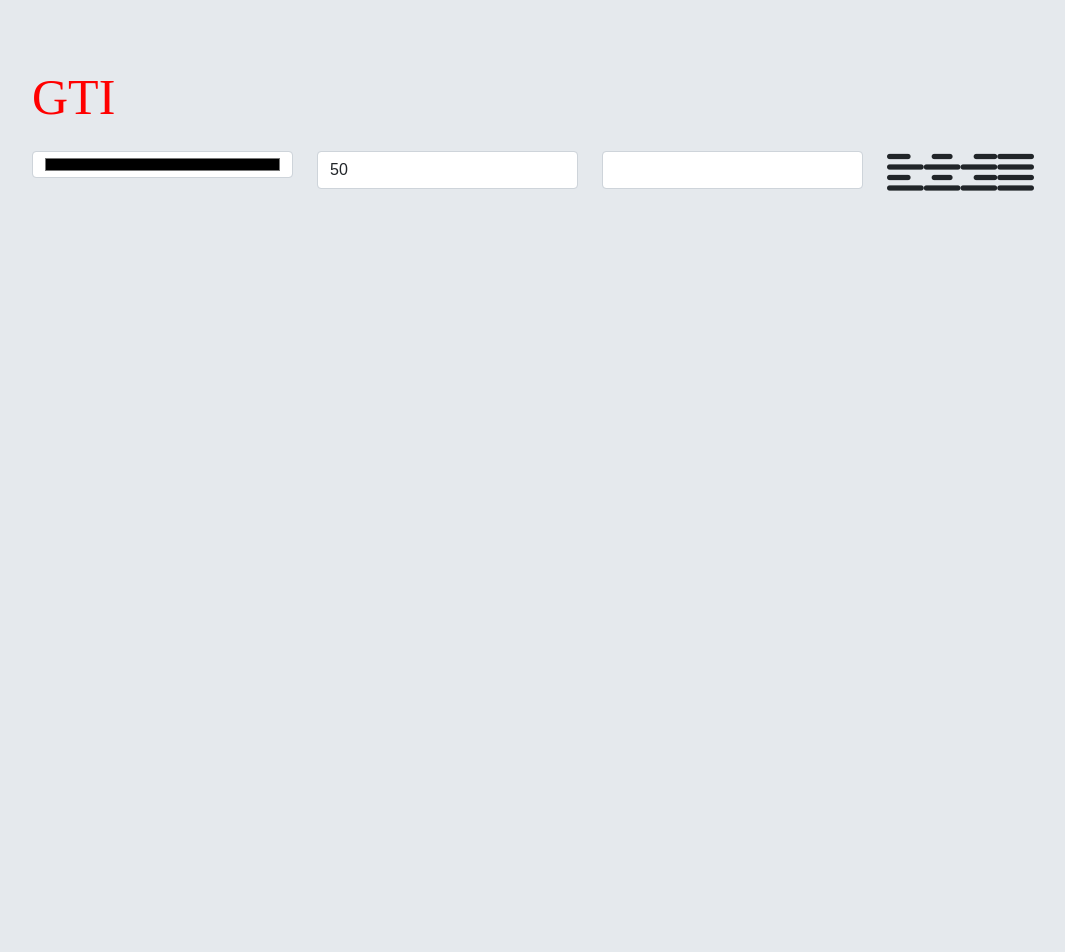
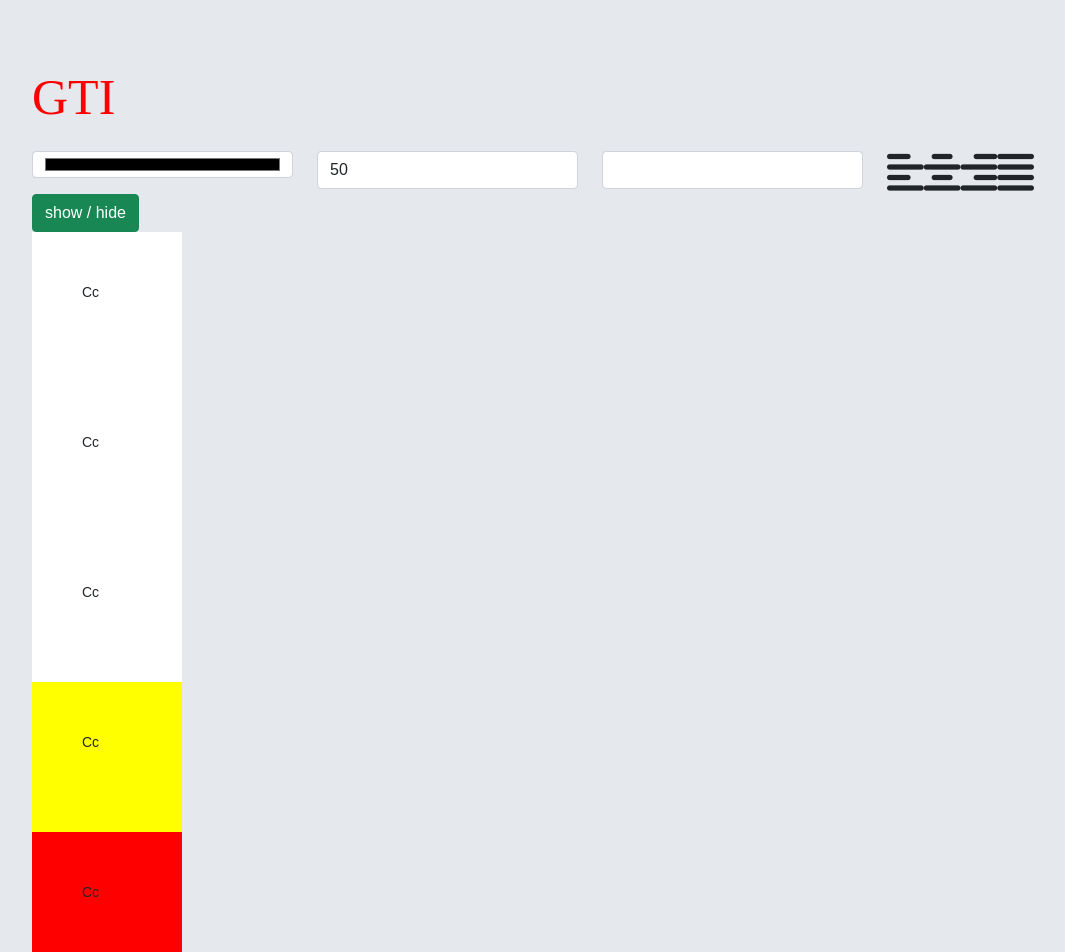
Before and after one commit to medaminelahbecha/gti21222, an Angular app: page / in a window 1280 px wide. Shown: the top 952 px of the page, without its empty margins (50-1115 px from the left). Before the commit the page ends 800 px from the top, so only its background shows below. Built offline with nearby package versions, Linux system fonts and the light colour scheme.

Commit message:
exemple custom directvie et exmeple ngClass

```diff
--- a/src/app/app.component.html
+++ b/src/app/app.component.html
@@ -1 +1,2 @@
 <app-mini-word></app-mini-word>
+<app-ampoule></app-ampoule>
--- a/src/app/app.module.ts
+++ b/src/app/app.module.ts
@@ -22,6 +22,8 @@
 import { DetailComponent } from './cv/detail/detail.component';
 import { NgstyleComponent } from './directives/ngstyle/ngstyle.component';
 import { MiniWordComponent } from './directives/mini-word/mini-word.component';
+import { AmpouleComponent } from './directives/ampoule/ampoule.component';
+import { HighlightDirective } from './directives/highlight.directive';
 
 
 @NgModule({
@@ -40,7 +42,9 @@
     ListComponent,
     DetailComponent,
     NgstyleComponent,
-    MiniWordComponent
+    MiniWordComponent,
+    AmpouleComponent,
+    HighlightDirective
   ],
   imports: [
     BrowserModule,
--- /dev/null
+++ b/src/app/directives/ampoule/ampoule.component.css
@@ -0,0 +1,14 @@
+div {
+  width: 150px;
+  height: 150px;
+  padding: 50px;
+}
+.allume {
+  background-color: yellow;
+  border: black 2px solid;
+}
+.eteinte {
+  background-color: black;
+  border: white 2px solid;
+  color: white;
+}
--- /dev/null
+++ b/src/app/directives/ampoule/ampoule.component.html
@@ -0,0 +1,27 @@
+<div *ngIf="isAllume"
+  (click)="toggle()"
+  [ngClass]="{
+    allume: isAllume,
+    eteinte: !isAllume
+  }"
+>ampoule works!
+</div>
+
+<button
+  (click)="toggle()"
+  class="btn btn-success">show / hide </button>
+<div appHighlight [in]="'black'" [out]="'white'">
+  Cc
+</div>
+<div appHighlight [in]="'red'" [out]="'white'">
+  Cc
+</div>
+<div appHighlight [in]="'green'" [out]="'white'">
+  Cc
+</div>
+<div appHighlight [in]="'black'" [out]="'yellow'">
+  Cc
+</div>
+<div appHighlight>
+  Cc
+</div>
--- /dev/null
+++ b/src/app/directives/ampoule/ampoule.component.ts
@@ -0,0 +1,18 @@
+import { Component, OnInit } from '@angular/core';
+
+@Component({
+  selector: 'app-ampoule',
+  templateUrl: './ampoule.component.html',
+  styleUrls: ['./ampoule.component.css']
+})
+export class AmpouleComponent implements OnInit {
+  isAllume = false;
+  constructor() { }
+
+  ngOnInit(): void {
+  }
+
+  toggle() {
+    this.isAllume = !this.isAllume;
+  }
+}
--- /dev/null
+++ b/src/app/directives/highlight.directive.ts
@@ -0,0 +1,26 @@
+import {Directive, ElementRef, HostBinding, HostListener, Input, OnInit} from '@angular/core';
+
+@Directive({
+  selector: '[appHighlight]'
+})
+export class HighlightDirective implements OnInit{
+  @Input() in = 'yellow';
+  @Input() out = 'red';
+  @HostBinding('style.backgroundColor') bgc = '';
+  constructor(
+    private host: ElementRef
+  ) {
+    console.log('in appHighlight');
+  }
+  ngOnInit(): void {
+    this.bgc = this.out;
+  }
+  @HostListener('mouseenter') onMouseEnter() {
+    this.bgc = this.in;
+    this.host.nativeElement.innerHTML = 'IN';
+  }
+  @HostListener('mouseleave') onMouseLeave() {
+    this.bgc = this.out;
+    this.host.nativeElement.innerHTML = 'OUT';
+  }
+}
```
Also changed, not shown: 2 other files (tests, documents, lock files or other folders).
